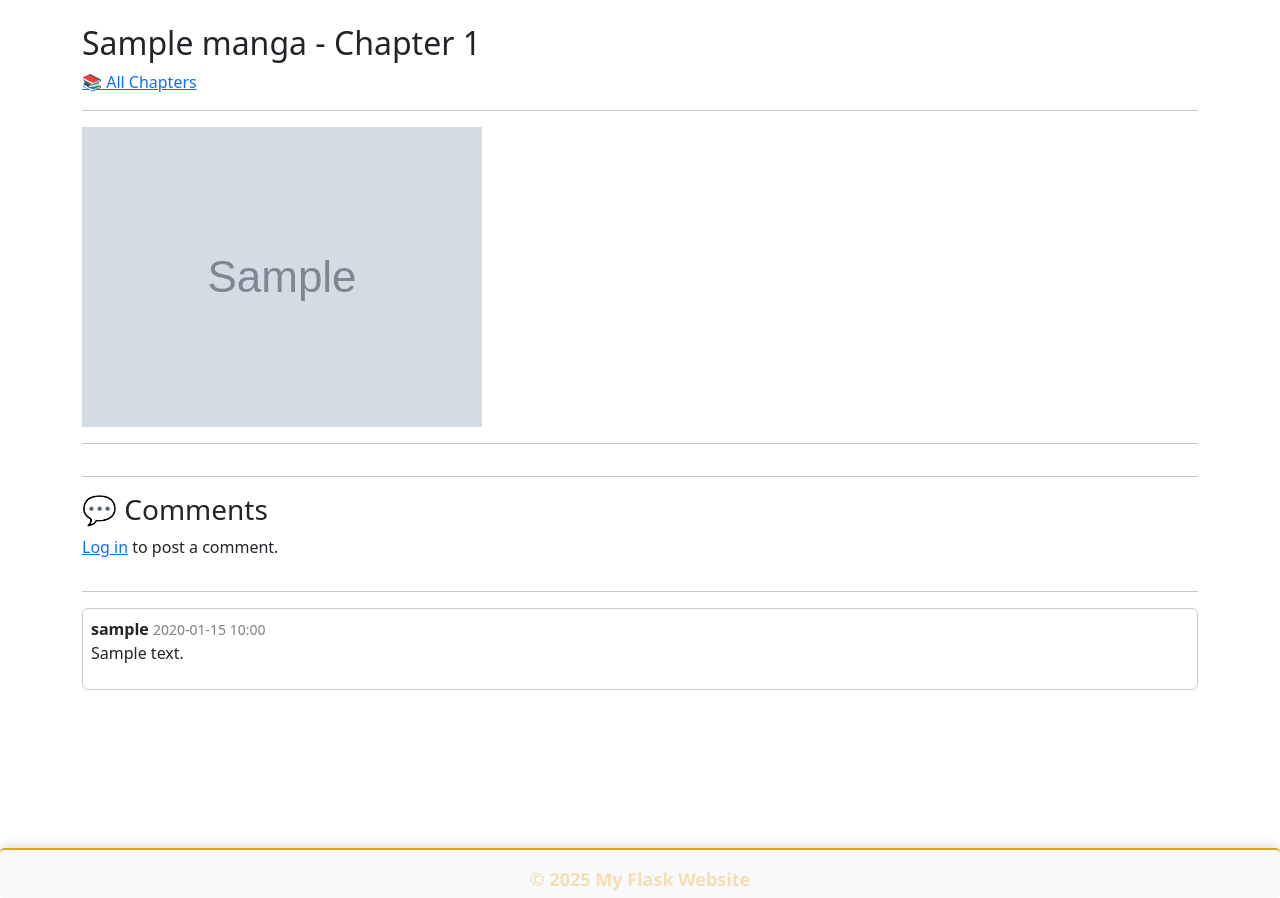
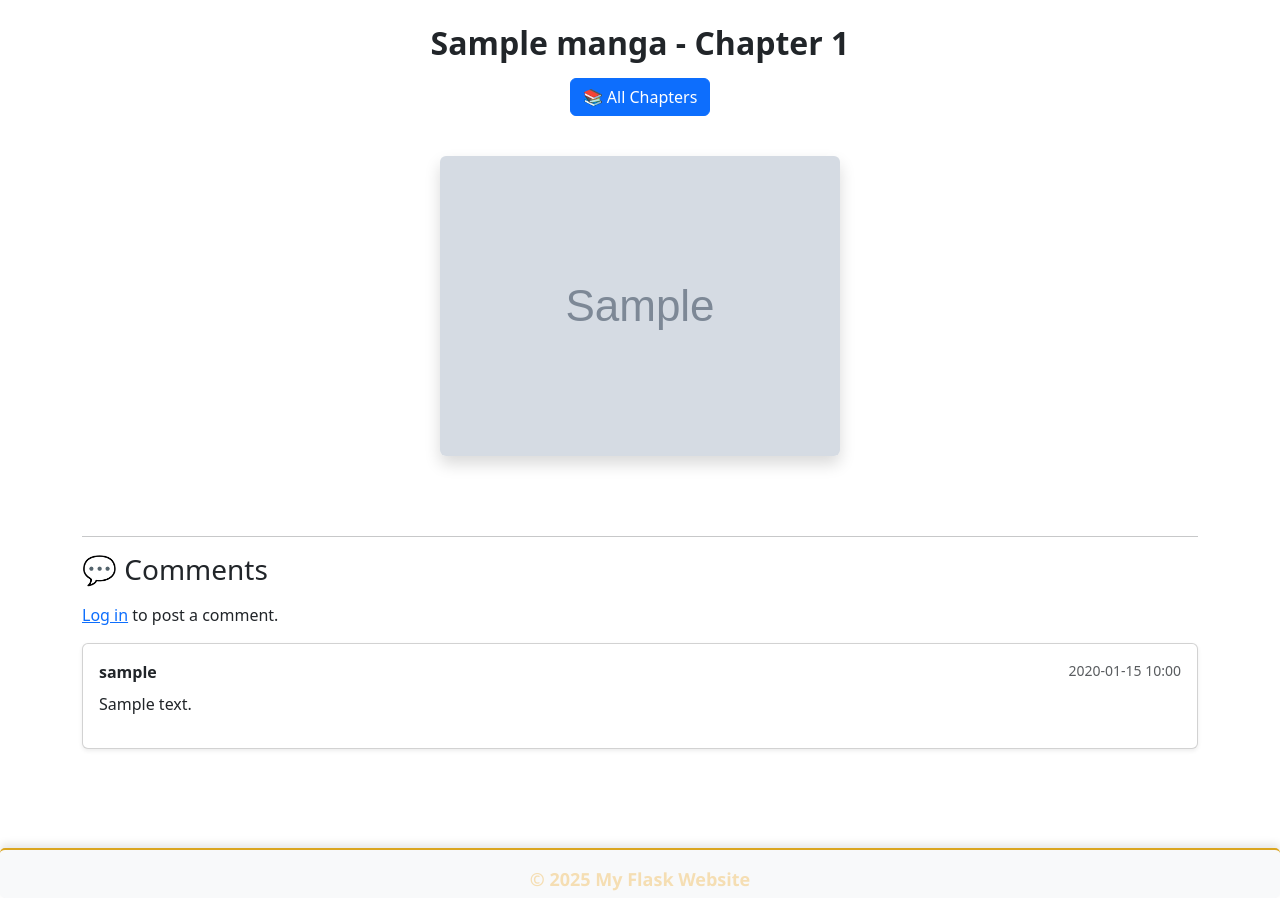
Before and after one commit to chavdaarpitsinh1248/Flask_projects, a Flask app: template manga_rocks_project/manga_rocks/templates/chapter_reader.html in a window 1280 px wide. Shown: the part 74-972 px from the top of the page. Run offline with Flask 3, Linux system fonts and the light colour scheme; the template is opened without the code that fills it: most values are stand-ins (such as "Sample title", 1, 10 or a date in 2020); grey boxes marked "Sample" are stand-in pictures; some libraries are stand-ins or nearby versions.

Commit message:
Add files via upload

```diff
--- a/manga_rocks_project/manga_rocks/templates/chapter_reader.html
+++ b/manga_rocks_project/manga_rocks/templates/chapter_reader.html
@@ -1,67 +1,60 @@
 {% extends "base.html" %}
-{% block title %}{{ manga.tilte }} - Chapter {{ chapter.number}}{% endblock %}
+{% block title %}{{ manga.title }} - Chapter {{ chapter.number }}{% endblock %}
 {% block content %}
-<div class="reader-header">
-    <h2>{{ manga.title }} - Chapter {{ chapter.number }}</h2>
-    <div class="reader-nav">
+<div class="text-center mb-4">
+    <h2 class="fw-bold">{{ manga.title }} - Chapter {{ chapter.number }}</h2>
+
+    <div class="d-flex justify-content-center gap-2 my-3">
         {% if prev_chapter %}
-        <a href="{{ url_for('main.read_chapter', chapter_id=prev_chapter.id) }}">⬅ Previous</a>
+        <a href="{{ url_for('main.chapter_reader', chapter_id=prev_chapter.id) }}" class="btn btn-outline-secondary">⬅
+            Previous</a>
         {% endif %}
-        <a href="{{ url_for('main.manga_detail', manga_id=manga.id) }}">📚 All Chapters</a>
+        <a href="{{ url_for('main.manga_detail', manga_id=manga.id) }}" class="btn btn-primary">📚 All Chapters</a>
         {% if next_chapter %}
-        <a href="{{ url_for('main.read_chapter', chapter_id=next_chapter.id) }}">Next ➡</a>
+        <a href="{{ url_for('main.chapter_reader', chapter_id=next_chapter.id) }}"
+            class="btn btn-outline-secondary">Next ➡</a>
         {% endif %}
     </div>
 </div>
 
-<hr>
-
-<div class="reader-pages">
+<div class="text-center mb-5">
     {% for p in pages %}
-    <img src="{{ url_for('static', filename=p.image_path) }}" alt="Page {{ p.page_number }}" class="reader-page"
-        loading="lazy">
+    <img src="{{ url_for('static', filename=p.image_path) }}" alt="Page {{ p.page_number }}"
+        class="img-fluid rounded shadow mb-3" loading="lazy">
     {% else %}
-    <p> No pages found for this chapter.</p>
+    <p class="text-muted">No pages found for this chapter.</p>
     {% endfor %}
 </div>
 
 <hr>
 
-<div class="reader-nav bottom">
-    {% if prev_chapter %}
-    <a href="{{ url_for('main.read_chapter', chapter_id=prev_chapter.id) }}">⬅ Previous</a>
-    {% endif %}
-    {% if next_chapter %}
-    <a href="{{ url_for('main.read_chapter', chapter_id=next_chapter.id) }}">Next ➡</a>
-    {% endif %}
-</div>
-
-<hr>
-<h3>💬 Comments</h3>
+<h3 class="mb-3">💬 Comments</h3>
 
 {% if current_user.is_authenticated %}
-<form action="{{ url_for('main.post_comment', chapter_id=chapter_id) }}" method="POST">
-    <textarea name="content" rows="3" placeholder="Write your comment...." required></textarea><br>
-    <button type="submit">Post Comment</button>
+<form action="{{ url_for('main.post_comment', chapter_id=chapter_id) }}" method="POST" class="mb-4">
+    <div class="mb-3">
+        <textarea name="content" rows="3" class="form-control" placeholder="Write your comment..." required></textarea>
+    </div>
+    <button type="submit" class="btn btn-success">Post Comment</button>
 </form>
 {% else %}
 <p><a href="{{ url_for('auth.login') }}">Log in</a> to post a comment.</p>
 {% endif %}
 
-<hr>
-{% for comment in chapter.comments|sort(attribute='timestamp', reverse=True) %}
-<div style="border: 1px solid #ccc; padding: 8px; margin-bottom: 6px; border-radius: 6px;">
-    <strong>{{ comment.user.username }}</strong>
-    <small style="color: gray;">{{ comment.created_at.strftime('%Y-%m-%d %H:%M') }}</small>
-    <p>{{ comment.content }}</p>
-
-    {% if current_user.is_authenticated and (comment.user_id == current_user.id or current_user.role == "admin") %}
-    <a href="{{ url_for('main.delete_comment', comment_id=comment_id) }}" style="color: red;">Delete</a>
-    {% endif %}
+{% for comment in chapter.comments|sort(attribute='created_at', reverse=True) %}
+<div class="card mb-3 shadow-sm">
+    <div class="card-body">
+        <div class="d-flex justify-content-between">
+            <strong>{{ comment.user.username }}</strong>
+            <small class="text-muted">{{ comment.created_at.strftime('%Y-%m-%d %H:%M') }}</small>
+        </div>
+        <p class="mt-2">{{ comment.content }}</p>
+        {% if current_user.is_authenticated and (comment.user_id == current_user.id or current_user.role == "admin") %}
+        <a href="{{ url_for('main.delete_comment', comment_id=comment.id) }}" class="text-danger small">Delete</a>
+        {% endif %}
+    </div>
 </div>
 {% else %}
-<p>No comments yet. be the First!</p>
+<p class="text-muted">No comments yet. Be the first!</p>
 {% endfor %}
-
-
 {% endblock %}
```
